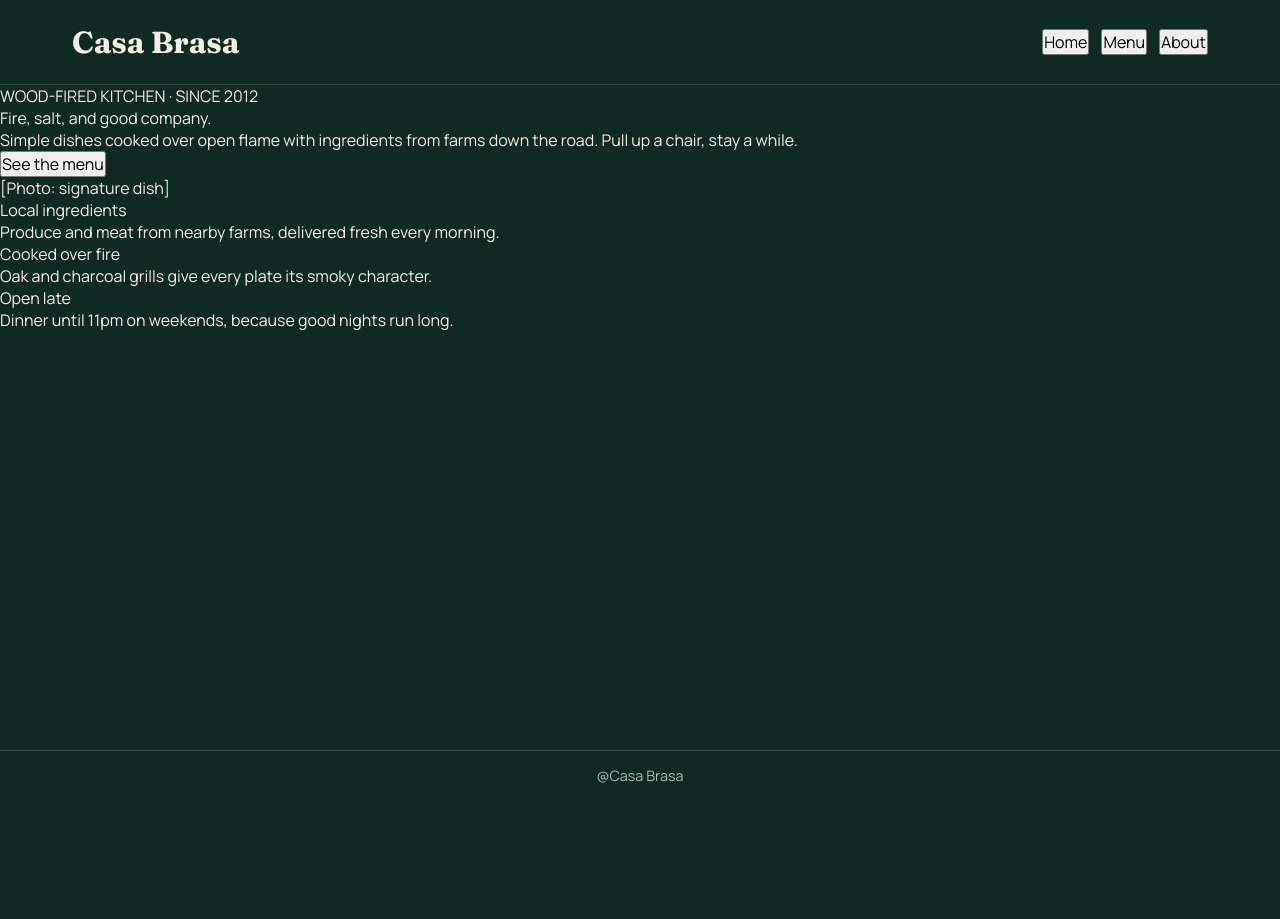
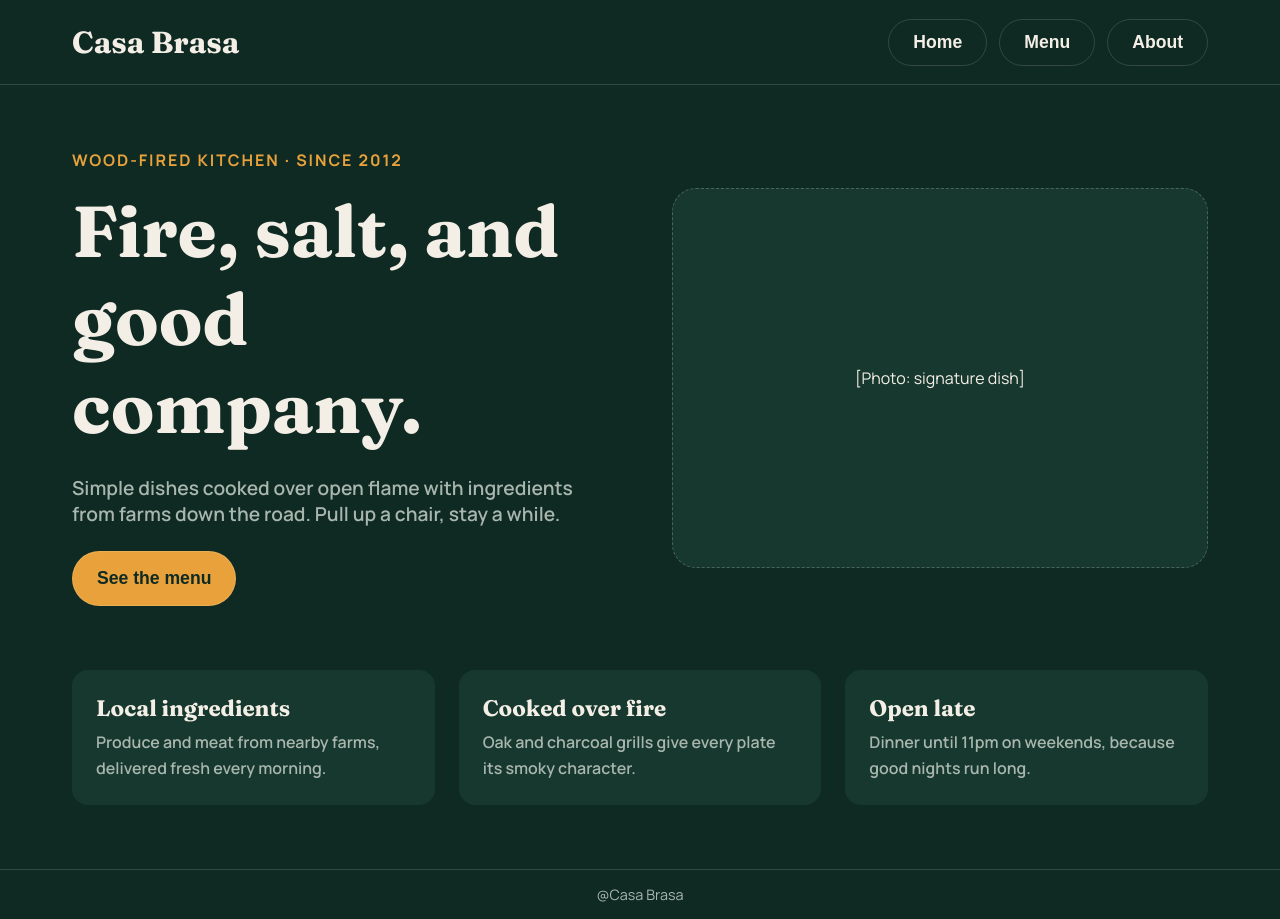
Before and after one commit to Vescien/odin-project-restaurant-page, a website built with webpack: page src/template.html in a window 1280 px wide. Before the commit the page ends 800 px from the top, so only its background shows below. Built offline with nearby package versions, Linux system fonts and the light colour scheme.

Commit message:
Style homepage

```diff
--- a/src/style.css
+++ b/src/style.css
@@ -19,7 +19,6 @@ html {
     box-sizing: inherit;
     padding: 0;
     margin: 0;
-    font: inherit;
 }
 
 body {
@@ -55,6 +54,21 @@ nav {
 
 /* ---------- Buttons ---------- */
 
+button {
+    font-weight: 600;
+    font-size: 1.1rem;
+    cursor: pointer;
+    color: var(--main-text-color);
+    background-color: transparent;
+    border: 1px solid var(--border-color);
+    border-radius: 2rem;
+    padding: 0.75rem 1.5rem;
+    transition: background-color 0.2s, border-color 0.2s;
+}
+
+nav button:hover {
+    border-color: var(--sub-text-color);
+}
 
 /* ---------- Content area ---------- */
 
@@ -63,11 +77,90 @@ nav {
     flex: 1;
 }
 
+.home {
+    flex: 1;
+    display: flex;
+    flex-direction: column;
+    gap: 4rem;
+    width: 100%;
+    max-width: 1280px;
+    margin: 0 auto;
+    padding: 4rem 4.5rem;
+}
+
 /* ---------- Hero ---------- */
 
+.main {
+    display: grid;
+    grid-template-columns: 1fr 1fr;
+    gap: 4rem;
+    align-items: center;
+}
+
+.top-description {
+    font-size: 1rem;
+    font-weight: 700;
+    letter-spacing: 0.12em;
+    margin-bottom: 1rem;
+    color: var(--select-button-color);
+}
+
+.hero-title {
+    font-family: var(--font-heading);
+    font-size: 4.5rem;
+    margin-bottom: 1.5rem;
+}
+
+.hero-description {
+    font-size: 1.2rem;
+    font-weight: 600;
+    color: var(--sub-text-color);
+    margin-bottom: 1.5rem;
+}
+
+.hero-button {
+    color: var(--primary-color);
+    background-color: var(--select-button-color);
+    padding: 1rem 1.5rem;
+}
+
+.hero-image {
+    display: flex;
+    justify-content: center;
+    align-items: center;
+    min-height: 380px;
+    background-color: var(--secondary-color);
+    border: 1px dashed rgba(168, 182, 174, 0.35);
+    border-radius: 1.5rem;
+}
 
 /* ---------- Feature cards ---------- */
 
+.info {
+    display: grid;
+    grid-template-columns: repeat(3, 1fr);
+    gap: 1.5rem;
+}
+
+.card {
+    padding: 1.5rem;
+    background-color: var(--secondary-color);
+    border-radius: 1rem;
+}
+
+.card-title {
+    margin-bottom: 0.5rem;
+    font-family: var(--font-heading);
+    font-size: 1.4rem;
+    font-weight: 700;
+}
+
+.card-text {
+    font-size: 1rem;
+    font-weight: 600;
+    line-height: 1.6;
+    color: var(--sub-text-color);
+}
 
 /* ---------- Footer ---------- */
 
```
